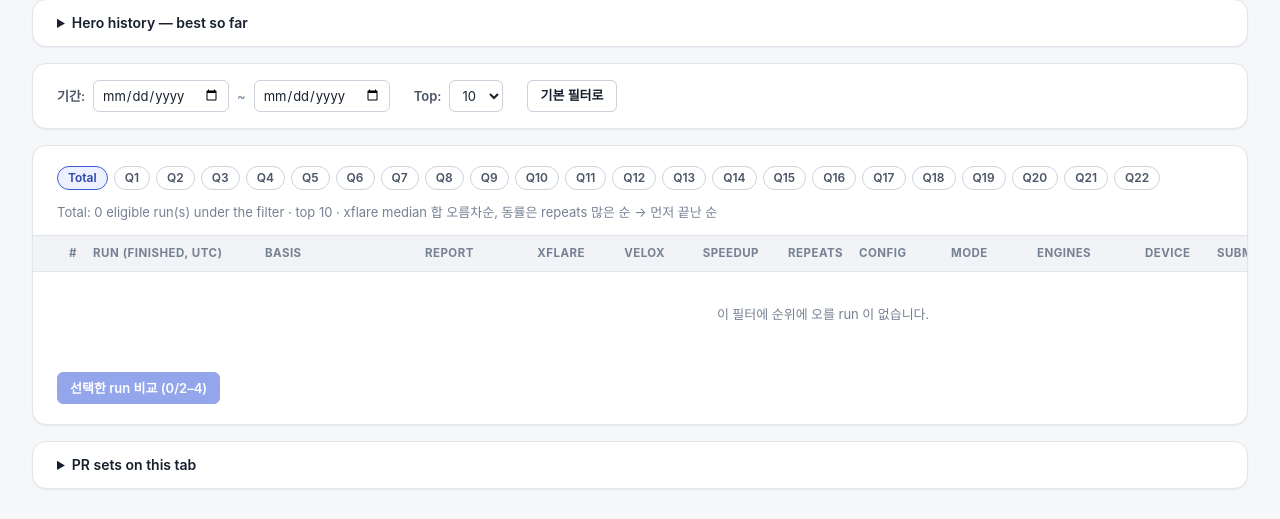
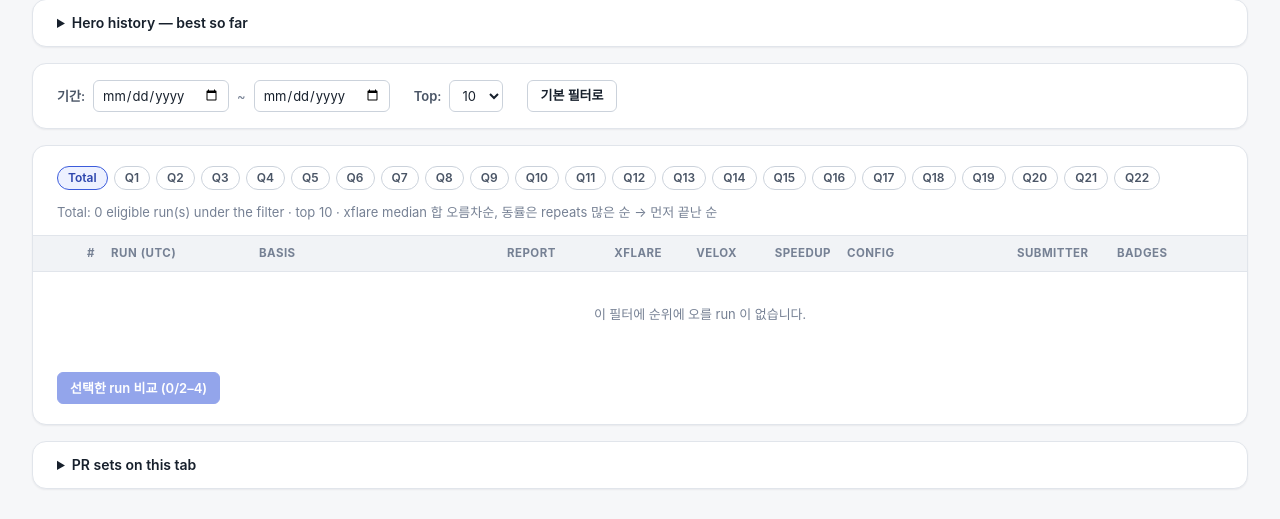
Before and after one commit to xcena-dev/xflare-leaderboard, a Flask app: page /b/xflare_leaderboard in a window 1280 px wide. Shown: the part 416-935 px from the top of the page. Run offline with Flask 2, Linux system fonts and the light colour scheme.

Commit message:
fix: fit the A9 board on a 1440 px screen
Basis and Report pushed the board past its card at 1440 px, and a PR set's
chips stacked three lines high. The board now has 11 columns sized from
measured content: the compare box sits in the rank cell, devices under the
run, mode and engines under the config, repeats as the xN badge; a row shows
two PR chips on one line and "+N" (its tooltip names the rest).

Co-Authored-By: Claude Opus 5.5 <noreply@anthropic.com>

```diff
--- a/static/leaderboard.css
+++ b/static/leaderboard.css
@@ -101,25 +101,30 @@ td.lb-empty { text-align: center; padding: var(--space-6) var(--space-5); white-
 .lb-filters .lb-filter-slot:empty { display: none; }
 .lb-filters select { max-width: 220px; }
 
-/* Column widths for the fixed layout (cells are border-box: padding included); Submitter takes what is left.
+/* Column widths for the fixed layout (cells are border-box: padding included); Submitter takes what is left and
+   cuts a long address (its tooltip keeps it whole).
    A narrower page scrolls the table. */
-.lb-board { min-width: 1580px; }
+.lb-board { min-width: 1334px; }
 .lb-board th, .lb-board td { padding-left: 8px; padding-right: 8px; }
-.lb-board th:nth-child(1) { width: 52px; }
-.lb-board th:nth-child(2) { width: 172px; }
-.lb-board th:nth-child(3) { width: 160px; }
+/* 11 columns that fit a 1440 px screen (≈1334 px for the table): compare box in the rank cell, devices under the
+   run, mode and engines under the config, repeats as the xN badge. The first and last cells carry the panel's
+   wider edge padding. */
+.lb-board th:nth-child(1) { width: 70px; }
+.lb-board th:nth-child(2) { width: 148px; }
+.lb-board th:nth-child(3) { width: 248px; }  /* two chips with their ↗ and "+N" on one line */
 .lb-board th:nth-child(4) { width: 96px; }   /* "↗ Report" whole, not cut to "↗ Rep…" */
-.lb-board th:nth-child(5), .lb-board th:nth-child(6) { width: 80px; }
+.lb-board th:nth-child(5), .lb-board th:nth-child(6) { width: 75px; }
 .lb-board th:nth-child(7) { width: 94px; }
-.lb-board th:nth-child(8) { width: 84px; }
-.lb-board th:nth-child(9) { width: 92px; }
-.lb-board th:nth-child(10) { width: 86px; }
-.lb-board th:nth-child(11) { width: 108px; }
-.lb-board th:nth-child(12) { width: 72px; }
-.lb-board th:nth-child(14) { width: 136px; }
-.lb-board th:nth-child(15) { width: 68px; }
-.lb-board th:nth-child(16) { width: 100px; }
-.lb-board td:nth-child(3), .lb-board td:nth-child(14) { white-space: normal; }
+.lb-board th:nth-child(8) { width: 170px; }  /* "per-engine · velox, xflare" on one line */
+.lb-board th:nth-child(10) { width: 170px; } /* "x3 reproducible", then "offload:offloaded": two lines */
+.lb-board th:nth-child(11) { width: 88px; }
+.lb-board td:nth-child(10) { white-space: normal; }
+.lb-board td.lb-rank { white-space: nowrap; }
+.lb-board td.lb-rank input { margin: 0 8px 0 0; vertical-align: -2px; }
+.lb-board td.lb-basis-cell .lb-chips { flex-wrap: nowrap; }
+.lb-board td.lb-config-cell { white-space: normal; }
+.lb-board .lb-sub { overflow: hidden; text-overflow: ellipsis; }   /* the run cell does not wrap */
+.lb-sub { display: block; font-size: var(--text-xs); color: var(--text-3); }
 .lb-board td a.lb-run { font-weight: 550; }
 .lb-board .lb-btn { height: 26px; padding: 0 9px; font-size: var(--text-xs); }
 .lb-table { table-layout: auto; }
@@ -187,7 +192,7 @@ details summary { cursor: pointer; font-size: var(--text-sm); font-weight: 600;
 }
 a.lb-chip:hover { border-color: var(--accent); }
 .lb-chip-main { background: var(--surface-3); color: var(--text-2); font-family: var(--font); }
-.lb-chip-more { background: transparent; color: var(--text-3); }
+.lb-chip-more { background: transparent; color: var(--text-3); white-space: nowrap; flex: none; }
 .lb-report { white-space: nowrap; font-weight: 550; }
 button.lb-chip { cursor: pointer; }
 /* A filtering chip and its GitHub arrow wrap as one. */
--- a/static/leaderboard.js
+++ b/static/leaderboard.js
@@ -224,6 +224,7 @@
   // A basis as chips: at most `max` PRs plus "+N" (the full set is in the tooltip); with `pick`, each chip is a button
   // that filters by its PR with a small "↗" to it on GitHub beside it, else a link to it on GitHub; main is one chip
   // to its latest PR on GitHub; none is "—".
+  const BOARD_CHIPS = 2;   // board rows show at most this many PRs on one line, then "+N"
   function basisNode(basis, max, pick) {
     const wrap = el('span', 'lb-chips');
     if (!basis) { wrap.appendChild(el('span', 'lb-dim', '—')); return wrap; }
@@ -246,7 +247,11 @@
       pair.appendChild(githubLink(p.url, 'lb-chip-gh', '↗', `${p.key} (GitHub)`));
       wrap.appendChild(pair);
     }
-    if (basis.prs.length > max) wrap.appendChild(el('span', 'lb-chip lb-chip-more', `+${basis.prs.length - max}`));
+    if (basis.prs.length > max) {
+      const more = el('span', 'lb-chip lb-chip-more', `+${basis.prs.length - max}`);
+      more.title = basis.prs.slice(max).map(p => p.key).join('\n');
+      wrap.appendChild(more);
+    }
     return wrap;
   }
   function shortBasis(basis, max) {
@@ -584,7 +589,7 @@
       if (!data.rows.length) {
         const tr = tbody.insertRow();
         const td = tr.insertCell();
-        td.colSpan = 16;
+        td.colSpan = 11;
         td.className = 'lb-empty';
         td.textContent = '이 필터에 순위에 오를 run 이 없습니다.' +
           (data.shared_count ? ' shared application run 은 순위에 오르지 않습니다 — 아래 목록을 보세요.' : '');
@@ -592,34 +597,9 @@
       }
       for (const r of data.rows) {
         const tr = tbody.insertRow();
+        // The rank cell holds the compare box: the board fits a 1440 px screen without a column of its own.
         const rank = tr.insertCell();
-        rank.className = 'num';
-        rank.textContent = r.rank;
-        // A run is told apart by when it finished; the id stays in the link and tooltip.
-        const a = el('a', 'lb-run', fmtTs(r.finished_at));
-        a.href = runHref(cfg.board, r.run_id);
-        a.title = `${r.run_id}\nfinished ${r.finished_at}`;
-        tr.insertCell().appendChild(a);
-        // A9: the basis chips (a click filters by that PR) and the run's Report, else its PR set's.
-        tr.insertCell().appendChild(basisNode(r.basis, cfg.basis_chips, pickPr));
-        tr.insertCell().appendChild(reportLink(r.report_url, r.prset_report_url));
-        for (const [text, cls, title] of [[fmtMs(r.value.xflare_ms), 'num'], [fmtMs(r.value.velox_ms), 'num'],
-                                          t ? [fmtX(r.value.vs_target),
-                                               t.goal && r.value.vs_target >= t.goal ? 'num lb-goal-met' : 'num',
-                                               `같은 run 의 velox 기준 ${fmtX(r.value.speedup)}`]
-                                            : [fmtX(r.value.speedup), 'num'], [`x${r.repeats}`, 'num'],
-                                          [compactConfig(r.config), null, configText(r.config)],
-                                          [r.config.application_mode ?? '—', null],
-                                          [(r.config.engines ?? '—').replace(',', ', '), null],
-                                          [fmtDevices(r), null],
-                                          [r.submitter ?? '—', null]]) {
-          const td = tr.insertCell();
-          td.textContent = text;
-          if (cls) td.className = cls;
-          if (title) td.title = title;
-        }
-        tr.insertCell().appendChild(badgeList(r.badges, cfg.badge_class));
-        reproCell(tr.insertCell(), r);
+        rank.className = 'num lb-rank';
         const box = el('input');
         box.type = 'checkbox';
         box.checked = selected.has(r.run_id);
@@ -628,7 +608,44 @@
           if (box.checked) selected.add(r.run_id); else selected.delete(r.run_id);
           updateCompare();
         });
-        tr.insertCell().appendChild(box);
+        rank.appendChild(box);
+        rank.appendChild(el('span', null, String(r.rank)));
+        // A run is told apart by when it finished; the id stays in the link and tooltip. Its devices go under it.
+        const a = el('a', 'lb-run', fmtTs(r.finished_at));
+        a.href = runHref(cfg.board, r.run_id);
+        a.title = `${r.run_id}\nfinished ${r.finished_at}`;
+        const runTd = tr.insertCell();
+        runTd.appendChild(a);
+        const dev = el('span', 'lb-sub', `device ${fmtDevices(r)}`);
+        dev.title = dev.textContent;
+        runTd.appendChild(dev);
+        // A9: the basis chips (a click filters by that PR) and the run's Report, else its PR set's.
+        const basisTd = tr.insertCell();
+        basisTd.className = 'lb-basis-cell';
+        basisTd.appendChild(basisNode(r.basis, BOARD_CHIPS, pickPr));
+        tr.insertCell().appendChild(reportLink(r.report_url, r.prset_report_url));
+        for (const [text, cls, title] of [[fmtMs(r.value.xflare_ms), 'num'], [fmtMs(r.value.velox_ms), 'num'],
+                                          t ? [fmtX(r.value.vs_target),
+                                               t.goal && r.value.vs_target >= t.goal ? 'num lb-goal-met' : 'num',
+                                               `같은 run 의 velox 기준 ${fmtX(r.value.speedup)}`]
+                                            : [fmtX(r.value.speedup), 'num']]) {
+          const td = tr.insertCell();
+          td.textContent = text;
+          if (cls) td.className = cls;
+          if (title) td.title = title;
+        }
+        // The config, and under it the application mode and engines (repeats are the xN badge).
+        const conf = tr.insertCell();
+        conf.className = 'lb-config-cell';
+        conf.title = configText(r.config);
+        conf.appendChild(el('span', null, compactConfig(r.config)));
+        conf.appendChild(el('span', 'lb-sub',
+                            `${r.config.application_mode ?? '—'} · ${(r.config.engines ?? '—').split(',').join(', ')}`));
+        const who = tr.insertCell();
+        who.textContent = r.submitter ?? '—';
+        who.title = who.textContent;
+        tr.insertCell().appendChild(badgeList(r.badges, cfg.badge_class));
+        reproCell(tr.insertCell(), r);
       }
     }
 
--- a/templates/leaderboard.html
+++ b/templates/leaderboard.html
@@ -118,9 +118,8 @@
       <table class="cmp-table lb-board" id="lb-board">
         <thead>
           <tr>
-            <th class="num">#</th><th>Run (finished, UTC)</th><th>Basis</th><th>Report</th><th class="num">Xflare</th><th class="num">Velox</th>
-            <th class="num" id="lb-col-speedup">Speedup</th><th class="num">Repeats</th><th>Config</th><th>Mode</th><th>Engines</th><th>Device</th>
-            <th>Submitter</th><th>Badges</th><th>Repro</th><th>Compare</th>
+            <th class="num">#</th><th title="when the run finished, UTC">Run (UTC)</th><th>Basis</th><th>Report</th><th class="num">Xflare</th><th class="num">Velox</th>
+            <th class="num" id="lb-col-speedup">Speedup</th><th>Config</th><th>Submitter</th><th>Badges</th><th>Repro</th>
           </tr>
         </thead>
         <tbody></tbody>
```
Also changed, not shown: leaderboard/test_leaderboard_web.py (+14 -11 lines), README.md.
